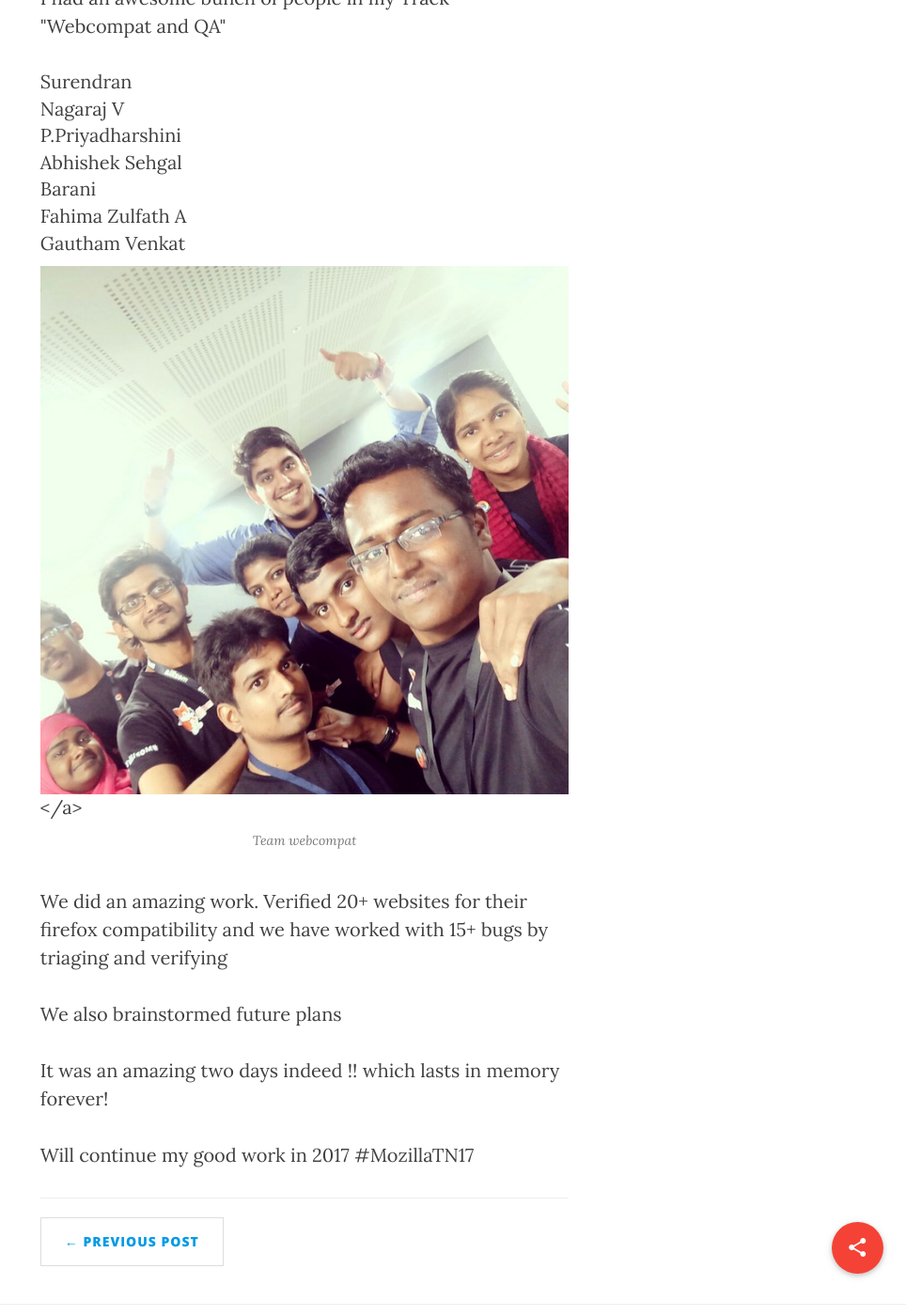
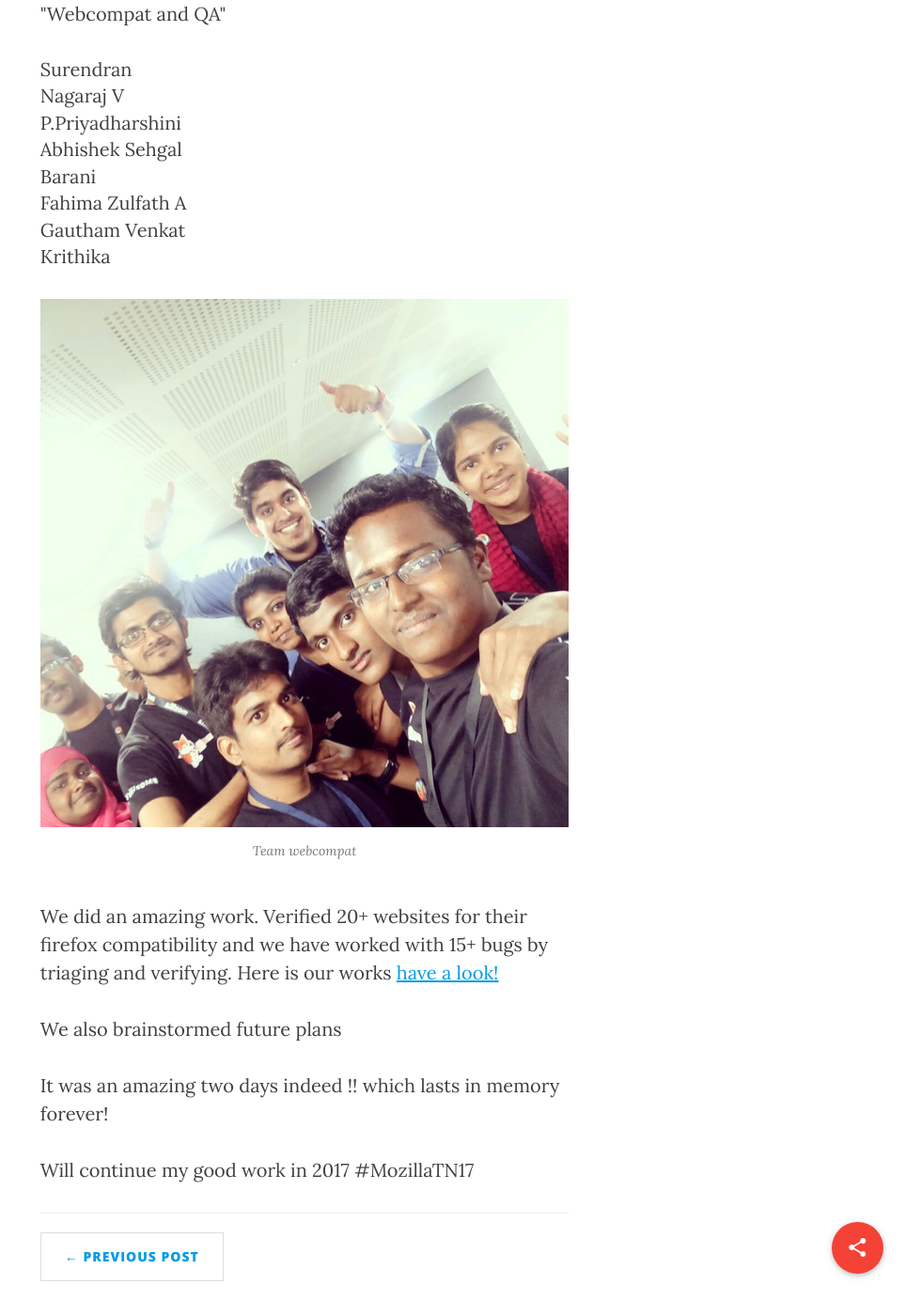
Before and after one commit to foxprasanth/foxprasanth.github.com, a Jekyll site: the page built from _posts/2017-02-22-Mozilla-TamilNadu-meetup-2017.markdown, in a window 1280 px wide and 1400 px high, scrolled down 2988 px. Shown: the whole window at 94% size, without its empty margins (316-1280 px from the left). Built offline with Jekyll 4.4.1, drawn with Linux system fonts in a browser that asks for light colours; nearby versions of some CDN libraries; comment, search, counter and statistics services are not loaded; some of the changed text lies outside the part shown.

Commit message:
some mistakes in the blog

```diff
--- a/_posts/2017-02-22-Mozilla-TamilNadu-meetup-2017.markdown
+++ b/_posts/2017-02-22-Mozilla-TamilNadu-meetup-2017.markdown
@@ -7,7 +7,7 @@
 author:     "Prasanth"
 header-img: "img/lavendar.jpeg"
 ---
-<p>I know
+<p>Here is a very short note about an amazing meetup</p>
 <h3>Mozilla TamilNadu Meetup 2017</h3>
 <p>It was a 2 day meetup that took place in KGISL college, coimbatore on 21st and 22nd January 2017, bringing in contributors from various parts of TamilNadu and that aimed </p>
 <b>elevate new contributors to do consistent contributions to Mozilla.</b>
@@ -23,7 +23,7 @@
 <p>Then each track facilitator explained about their tracks. I had the opportunity to cover QA and webcompat area. It was followed by discussion of various community issues of the members.</p>
 <p>Later we departed to our hotel rooms.</p>
 <h3>Day 2</h3>
-</ul>
+<a href="#">
     <img src="{{ site.baseurl }}/img/mozillatn17-3.jpg" alt="Post Sample Image">
 </a>
 <span class="caption text-muted">Awesome Mozillians</span>
@@ -31,17 +31,19 @@
 <p>I had an awesome bunch of people in my Track - "Webcompat and QA"</p>
 <ul>
 <li>Surendran</li>
- <li>Nagaraj V</li>
+<li>Nagaraj V</li>
 <li>P.Priyadharshini</li>
 <li>Abhishek Sehgal</li>
 <li>Barani</li>
 <li>Fahima Zulfath A</li>
 <li>Gautham Venkat</li>
+<li>Krithika</li>
 </ul>
+<a href="#">
     <img src="{{ site.baseurl }}/img/mozillatn17-2.jpg" alt="Post Sample Image">
 </a>
 <span class="caption text-muted">Team webcompat</span>
-<p>We did an amazing work. Verified 20+ websites for their firefox compatibility and we have worked with 15+ bugs by triaging and verifying</p>
+<p>We did an amazing work. Verified 20+ websites for their firefox compatibility and we have worked with 15+ bugs by triaging and verifying. Here is our works <a href="https://public.etherpad-mozilla.org/p/MozillaTN17-webcompat-focusteam">have a look!</a></p>
 <p>We also brainstormed future plans</p>
 <p>It was an amazing two days indeed !! which lasts in memory forever!</p>
 <p>Will continue my good work in 2017 #MozillaTN17</p>
```
